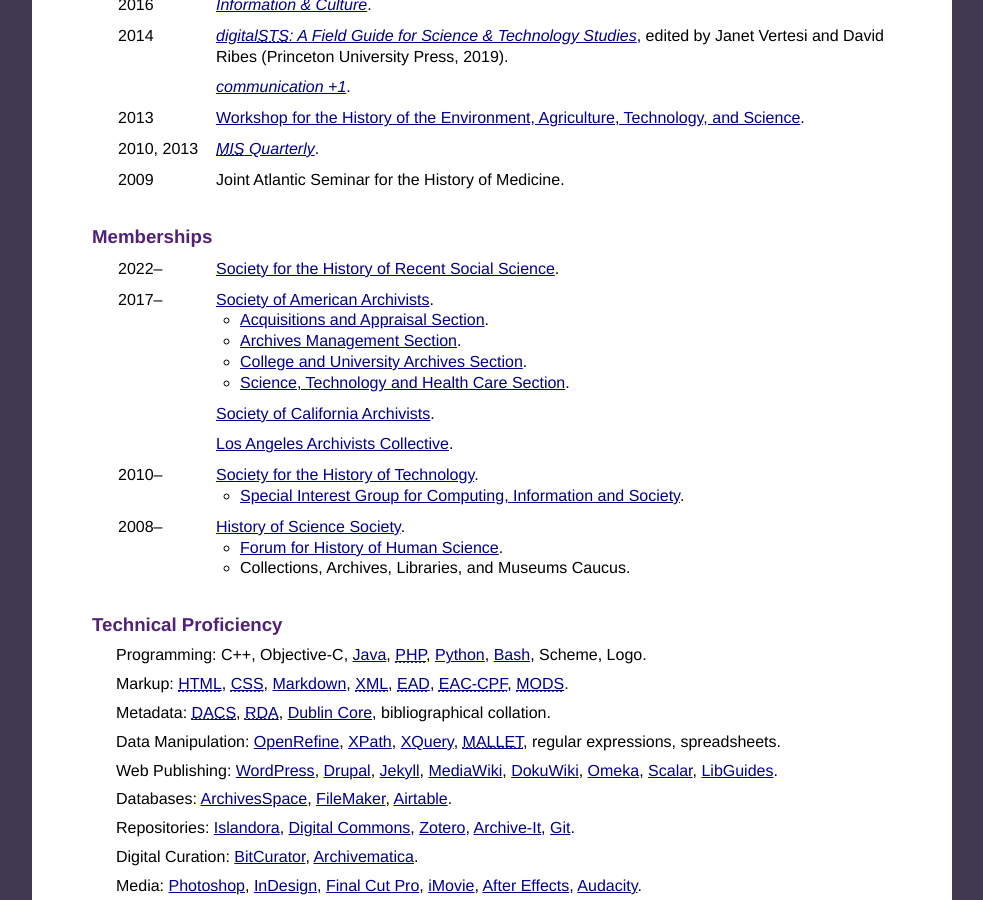
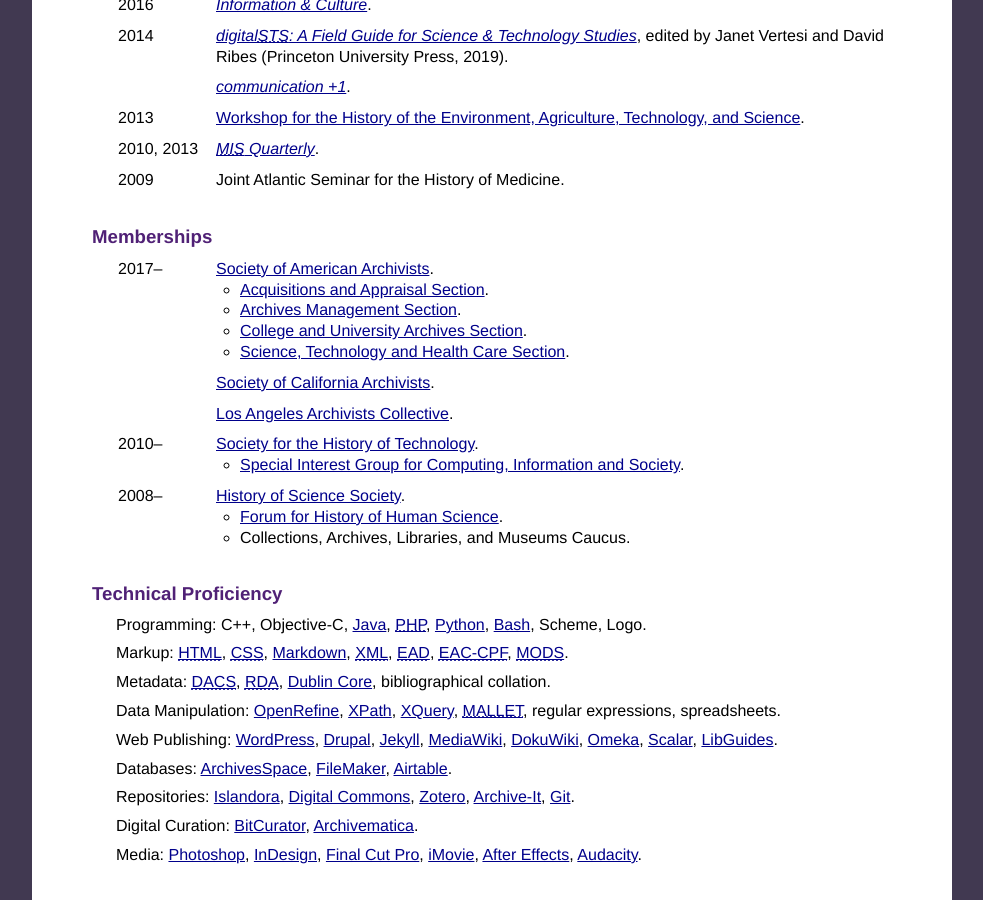
Before and after one commit to collopy/collopy.github.io, a Jekyll site: the page built from cv.html, in a window 1280 px wide and 900 px high, scrolled down 10258 px. Shown: the whole window, without its empty margins (148-1131 px from the left). Built offline with Jekyll 4.4.1, drawn with Linux system fonts in a browser that asks for light colours.

Commit message:
Ending hisress membership

```diff
--- a/cv.html
+++ b/cv.html
@@ -2354,14 +2354,6 @@
 		</h2>
 		<table>
 			<tr>
-				<td class="year">
-					2022–
-				</td>
-				<td>
-					<a href="https://hisress.org/">Society for the History of Recent Social Science</a>.
-				</td>
-			</tr>
-			<tr>
 				<td class="year" rowspan="3">
 					2017–
 				</td>
@@ -2420,6 +2412,14 @@
 							Collections, Archives, Libraries, and Museums Caucus.
 						</li>
 					</ul>
+				</td>
+			</tr>
+			<tr class="hide">
+				<td class="year">
+					2022–2024
+				</td>
+				<td>
+					<a href="https://hisress.org/">Society for the History of Recent Social Science</a>.
 				</td>
 			</tr>
 			<tr class="hide">
```
Also changed, not shown: 1 other file.
